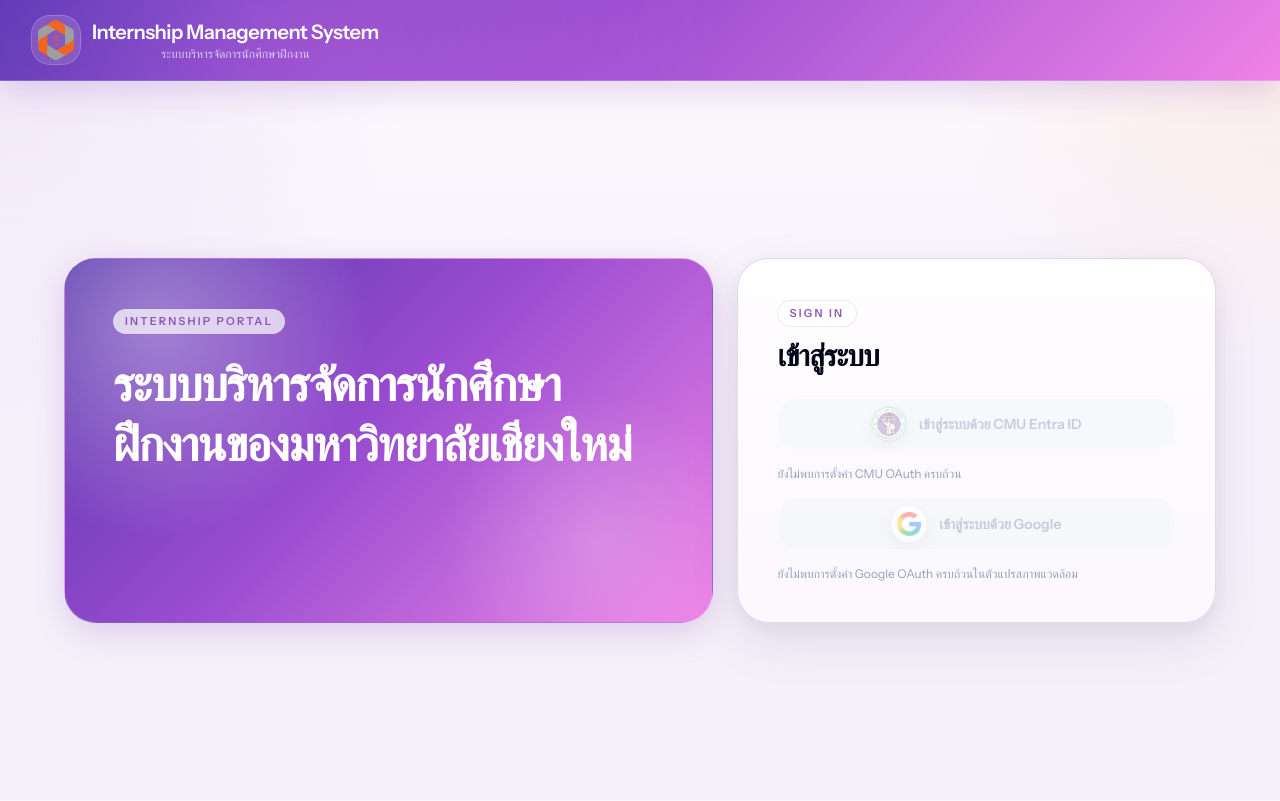
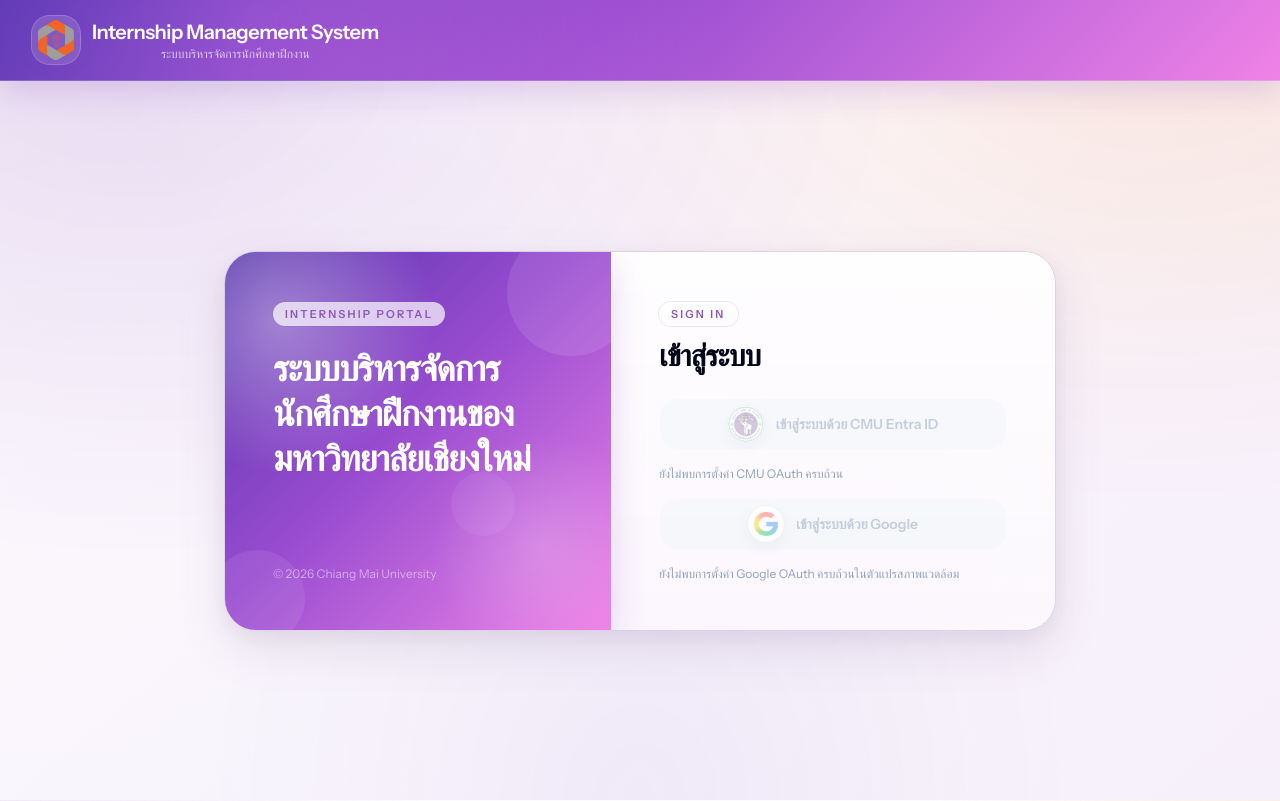
Before and after one commit to Polyxe/Intern, a Next.js app: page /intern/login in a window 1280 px wide. Built offline with nearby package versions, Linux system fonts and the light colour scheme; no server answers.

Commit message:
Redesigned login page UI

```diff
--- a/src/app/intern/login/page.tsx
+++ b/src/app/intern/login/page.tsx
@@ -48,29 +48,62 @@ export default async function InternLoginPage({ searchParams }: InternLoginPageP
   }
 
   return (
-    <main className="page-shell flex items-center">
-      <div className="mx-auto grid w-full max-w-6xl gap-6 lg:grid-cols-[minmax(0,1.15fr)_minmax(23rem,0.85fr)] lg:items-stretch">
-        <section className="page-hero p-8 sm:p-10 lg:p-12">
-          <div className="relative flex h-full flex-col justify-between gap-10">
+    <main className="relative flex min-h-[calc(100vh-5rem)] items-center justify-center px-4 py-10 sm:py-14">
+      <div
+        className="pointer-events-none fixed inset-0 -z-10"
+        style={{ backgroundImage: "var(--gradient-mesh)" }}
+      />
+
+      <div className="w-full max-w-[52rem] overflow-hidden rounded-[2rem] border border-[color:var(--color-shell-border)] shadow-elegant">
+        <div className="grid lg:grid-cols-[minmax(0,1fr)_minmax(0,1.15fr)]">
+          {/* Brand section */}
+          <div
+            className="relative overflow-hidden p-8 text-white sm:p-10 lg:p-12"
+            style={{
+              backgroundImage: "var(--gradient-brand)",
+              boxShadow: "var(--shadow-glow)",
+            }}
+          >
+            <div
+              className="pointer-events-none absolute inset-0 opacity-90"
+              style={{
+                background:
+                  "radial-gradient(circle at 14% 18%, rgba(255,255,255,0.4), transparent 34%), radial-gradient(circle at 82% 78%, rgba(255,255,255,0.22), transparent 26%)",
+              }}
+            />
+
+            {/* Decorative circles */}
+            <div className="pointer-events-none absolute -right-6 -top-6 size-32 rounded-full bg-white/10" />
+            <div className="pointer-events-none absolute -bottom-4 -left-4 size-24 rounded-full bg-white/8" />
+            <div className="pointer-events-none absolute bottom-1/4 right-1/4 size-16 rounded-full bg-white/6" />
+
+            <div className="relative z-10 flex h-full flex-col justify-between gap-10">
               <div className="space-y-5">
-              <span className="section-kicker bg-white/14 text-white ring-white/20">Internship Portal</span>
-              <div className="space-y-4">
-                <h1 className="max-w-2xl text-4xl font-semibold leading-tight text-white sm:text-5xl">
+                <span className="section-kicker bg-white/14 text-white ring-white/20">
+                  Internship Portal
+                </span>
+                <h1 className="text-3xl font-semibold leading-tight sm:text-4xl">
                   ระบบบริหารจัดการนักศึกษาฝึกงานของมหาวิทยาลัยเชียงใหม่
                 </h1>
               </div>
+              <p className="text-xs text-white/50">© 2026 Chiang Mai University</p>
             </div>
           </div>
-        </section>
 
-        <section className="card-surface p-8 sm:p-10">
+          {/* Login section */}
+          <div
+            className="p-8 sm:p-10 lg:p-12"
+            style={{ backgroundImage: "var(--gradient-panel)" }}
+          >
             <div className="mb-6 space-y-3">
               <span className="section-kicker">Sign In</span>
               <h2 className="text-3xl font-semibold text-slate-950">เข้าสู่ระบบ</h2>
             </div>
 
             {oauthMessage ? (
-            <p className="mb-4 rounded-2xl border border-red-100 bg-red-50 px-4 py-3 text-sm text-red-600">{oauthMessage}</p>
+              <p className="mb-5 rounded-2xl border border-red-100 bg-red-50 px-4 py-3 text-sm text-red-600">
+                {oauthMessage}
+              </p>
             ) : null}
 
             <div className="space-y-4">
@@ -136,9 +169,9 @@ export default async function InternLoginPage({ searchParams }: InternLoginPageP
               {!googleOAuthEnabled ? (
                 <p className="text-xs text-slate-400">ยังไม่พบการตั้งค่า Google OAuth ครบถ้วนในตัวแปรสภาพแวดล้อม</p>
               ) : null}
-
             </div>
-        </section>
+          </div>
+        </div>
       </div>
     </main>
   );
```
Lines whose indentation alone changed are shown as unchanged.
